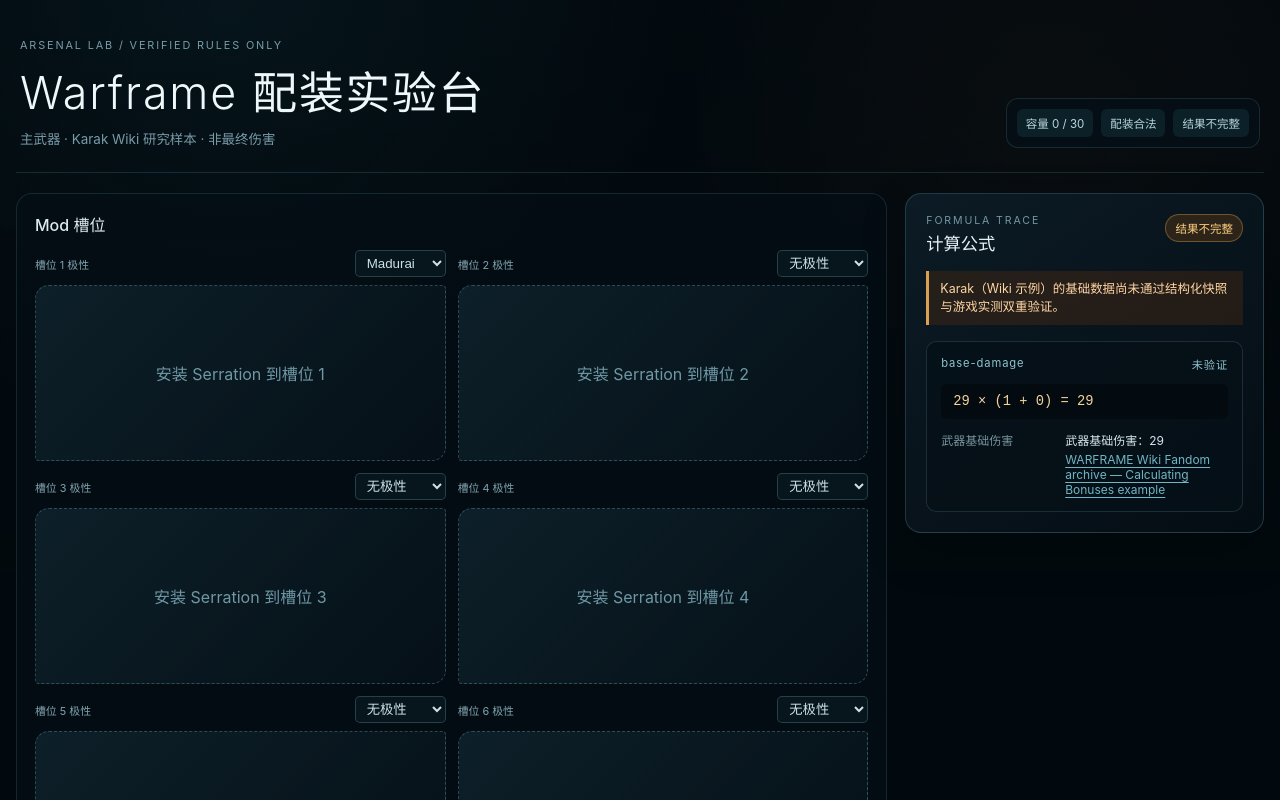
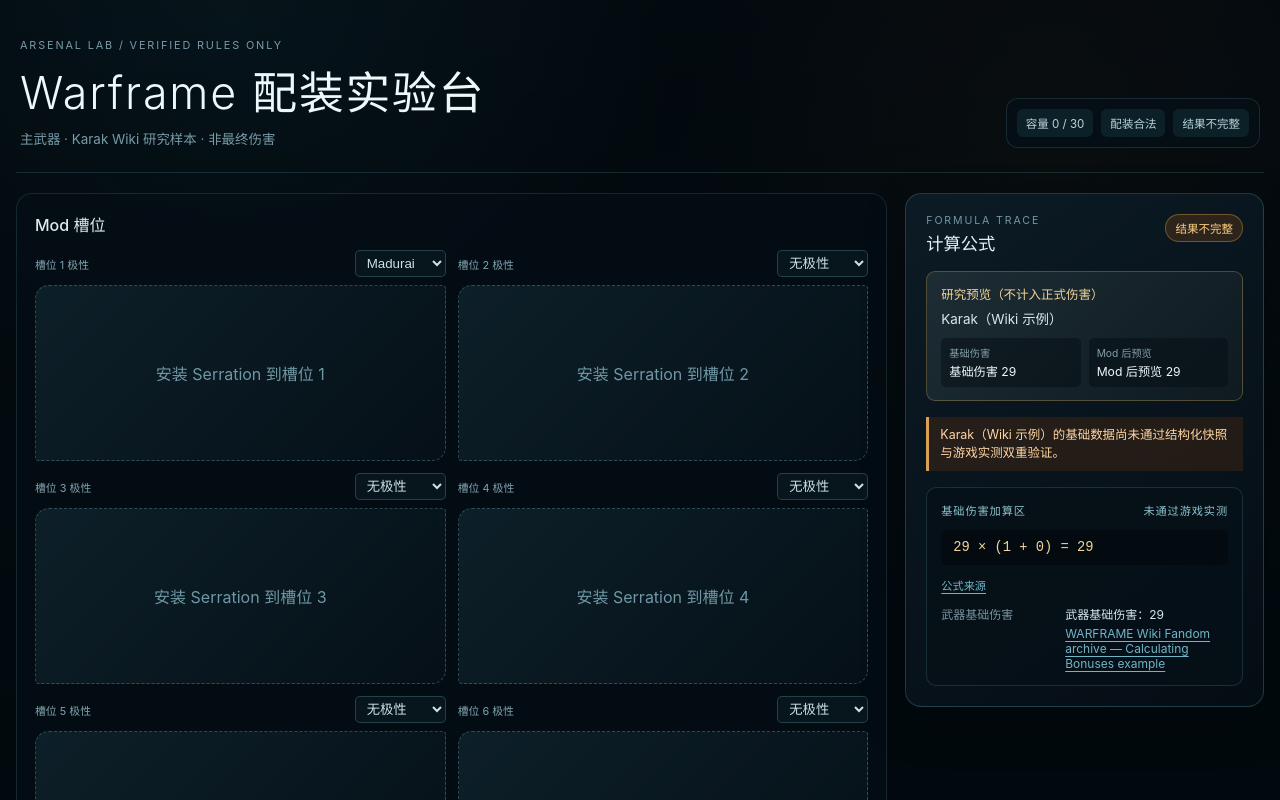
Before and after one commit to 3vaporati0n/warframe, a Next.js app: page / in a window 1280 px wide. Shown: the top 800 px of the page. Built offline with nearby package versions, Linux system fonts and the light colour scheme.

Commit message:
feat: label unverified damage research preview

```diff
--- a/src/features/calculator/formula-panel.module.css
+++ b/src/features/calculator/formula-panel.module.css
@@ -45,6 +45,56 @@
   gap: 7px;
 }
 
+.preview {
+  padding: 13px 14px;
+  background: linear-gradient(135deg, rgb(42 58 65 / 62%), rgb(17 28 34 / 82%));
+  border: 1px solid rgb(237 190 103 / 28%);
+  border-radius: 9px;
+}
+
+.preview h3,
+.preview p,
+.preview dl,
+.preview dd {
+  margin: 0;
+}
+
+.preview h3 {
+  color: #f3d49a;
+  font-size: 0.78rem;
+  font-weight: 550;
+}
+
+.preview p {
+  margin-top: 5px;
+  color: #d8e9ed;
+  font-size: 0.84rem;
+}
+
+.preview dl {
+  display: grid;
+  grid-template-columns: repeat(2, minmax(0, 1fr));
+  gap: 8px;
+  margin-top: 10px;
+}
+
+.preview dl div {
+  padding: 7px 8px;
+  background: rgb(3 12 17 / 46%);
+  border-radius: 5px;
+}
+
+.preview dt {
+  color: #829fa8;
+  font-size: 0.64rem;
+}
+
+.preview dd {
+  margin-top: 2px;
+  color: #edf7f9;
+  font-size: 0.76rem;
+}
+
 .issue {
   margin: 0;
   padding: 9px 11px;
@@ -87,6 +137,13 @@
   border-radius: 6px;
 }
 
+.formulaSource {
+  width: fit-content;
+  color: #70b5c5;
+  font-size: 0.7rem;
+  text-underline-offset: 3px;
+}
+
 .operands {
   display: grid;
   gap: 8px;
--- a/src/features/calculator/formula-panel.tsx
+++ b/src/features/calculator/formula-panel.tsx
@@ -15,6 +15,10 @@
 }
 
 function traceName(trace: FormulaTrace): string {
+  if (trace.id.startsWith("base-damage-research-")) {
+    return "Karak Wiki 研究基础伤害公式";
+  }
+
   const match = /^capacity-slot-(\d+)-(.+)$/.exec(trace.id);
   if (!match) {
     return `${trace.id} 公式`;
@@ -23,6 +27,14 @@
   const slotNumber = Number(match[1]) + 1;
   const modName = match[2] === "serration" ? "Serration" : match[2];
   return `槽位 ${slotNumber} ${modName} 容量公式`;
+}
+
+function multiplierGroupName(trace: FormulaTrace): string {
+  if (trace.multiplierGroup === "base-damage-additive") {
+    return "基础伤害加算区";
+  }
+
+  return trace.stage === "capacity" ? "容量乘区" : trace.stage;
 }
 
 export function FormulaPanel({ evaluation }: FormulaPanelProps) {
@@ -37,6 +49,30 @@
           {evaluation.isComplete ? "当前容量结果完整" : "结果不完整"}
         </p>
       </header>
+
+      {evaluation.researchPreview ? (
+        <section
+          className={styles.preview}
+          aria-labelledby="damage-research-preview-heading"
+        >
+          <h3 id="damage-research-preview-heading">
+            研究预览（不计入正式伤害）
+          </h3>
+          <p>{evaluation.researchPreview.weaponName}</p>
+          <dl>
+            <div>
+              <dt>基础伤害</dt>
+              <dd>基础伤害 {evaluation.researchPreview.baseDamage}</dd>
+            </div>
+            <div>
+              <dt>Mod 后预览</dt>
+              <dd>
+                Mod 后预览 {evaluation.researchPreview.moddedBaseDamage}
+              </dd>
+            </div>
+          </dl>
+        </section>
+      ) : null}
 
       {evaluation.issues.length > 0 ? (
         <div className={styles.issues}>
@@ -61,10 +97,24 @@
             aria-label={traceName(trace)}
           >
             <header className={styles.traceHeader}>
-              <span>{trace.stage === "capacity" ? "容量乘区" : trace.stage}</span>
-              <span>{trace.verification === "verified" ? "已验证" : "未验证"}</span>
+              <span>{multiplierGroupName(trace)}</span>
+              <span>
+                {trace.verification === "verified"
+                  ? "已验证"
+                  : "未通过游戏实测"}
+              </span>
             </header>
             <code className={styles.expression}>{trace.expression}</code>
+            {trace.source ? (
+              <a
+                className={styles.formulaSource}
+                href={trace.source.url}
+                target="_blank"
+                rel="noreferrer"
+              >
+                公式来源
+              </a>
+            ) : null}
             <dl className={styles.operands}>
               {trace.operands.map((operand) => (
                 <div
```
Also changed, not shown: 3 other files (tests, documents, lock files or other folders).
